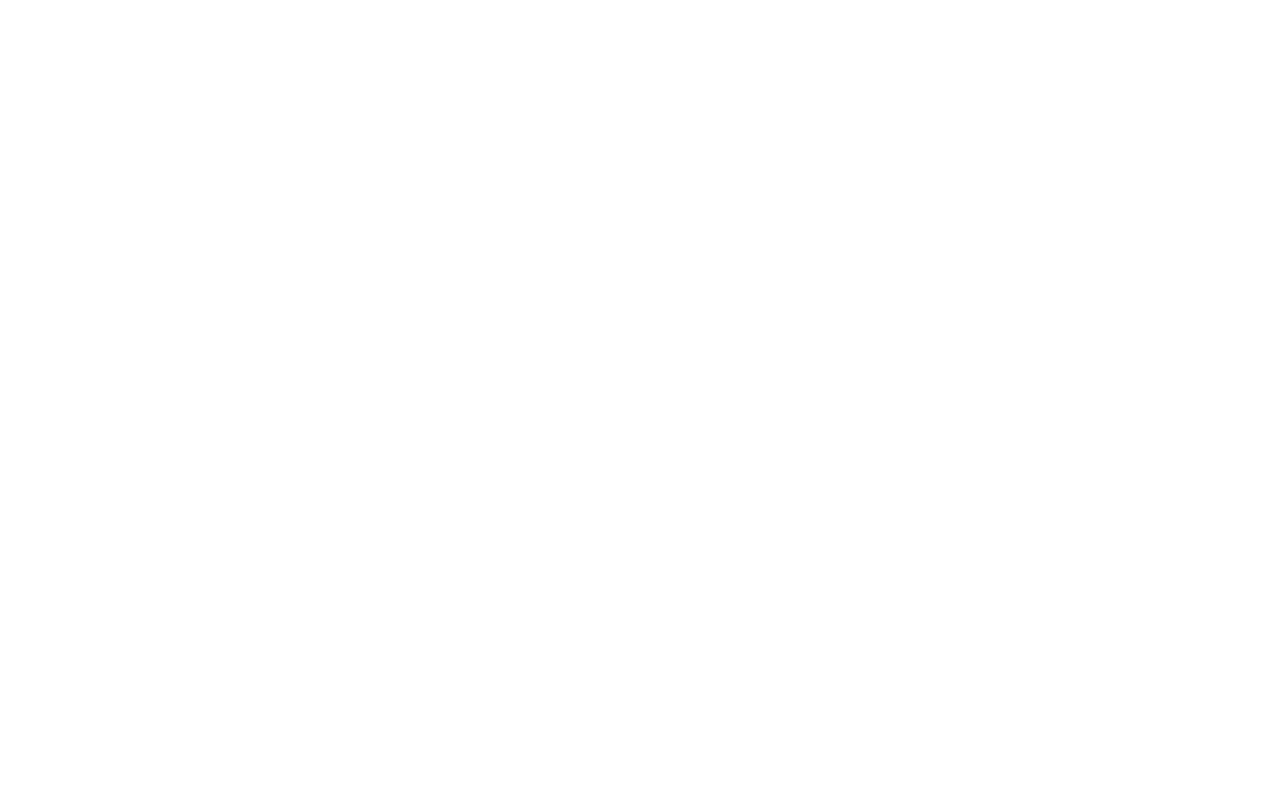
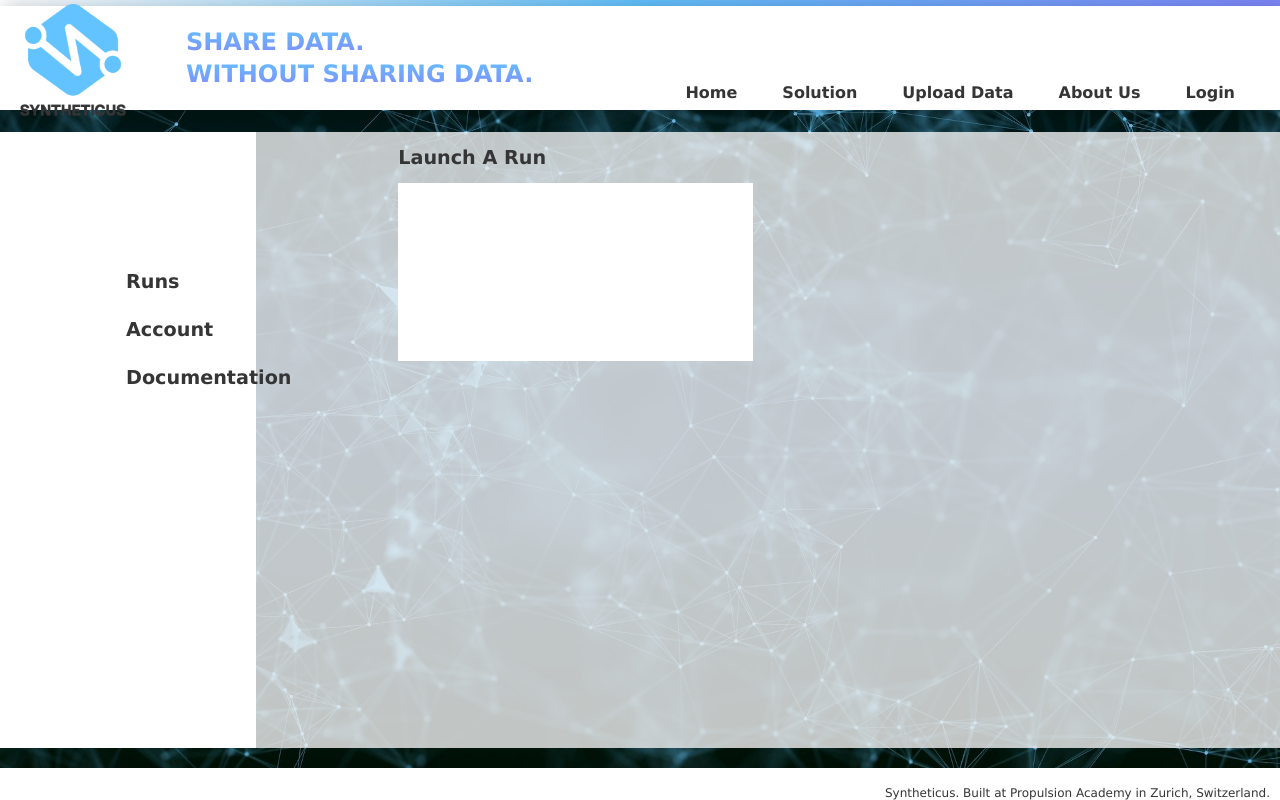
Before and after one commit to DHvarchilkova/syntheticus, a React (Create React App) app in the folder frontend/: page /upload in a window 1280 px wide. Built offline with nearby package versions, Linux system fonts and the light colour scheme.

Commit message:
rolling homepage

```diff
--- a/frontend/src/components/Home/index2.js
+++ b/frontend/src/components/Home/index2.js
@@ -1,8 +1,20 @@
 import React, { Component } from 'react';
 import styled from 'styled-components';
 
-import Body from '../Body';
+import MainHeader from '../MainHeader';
+import Footer from '../Footer';
+import { BlueButton } from '../../styles/GlobalButtons'
+
+
+import chart from '../../assets/chart1.png';
 import stock4 from '../../assets/stock4.jpg';
+
+
+const ContentWrapper = styled.div`
+    width: 100%;
+    height: 96vh;
+    overflow: auto;
+`;
 
 const FirstContainer = styled.div`
     width: 100%;
@@ -19,7 +31,7 @@
 
 const MissionText1 = styled.p`
     margin-left: 126px;
-    margin-top: 42vh;
+    margin-top: 44vh;
     width: 25%;
     font-size: 24px;
     color: #ffffff;
@@ -35,11 +47,43 @@
     line-height: 1.5em;
 `;
 
+const SecondContainer = styled.div`
+    width: 100%;
+    height: 84vh;
+    display: flex;
+    justify-content: space-around;
+`;
+
+const ExampleGraph = styled.img`
+    width: 50%;
+    height: 53vh;
+    margin-top: 14vh;
+`;
+
+const ExampleRightHalf = styled.div`
+    width: 30%;
+`;
+
+const ExampleText = styled.p`
+    line-height: 1.5em;
+    font-size: 24px;
+    margin-top: 25vh;
+    background: -webkit-linear-gradient(#63c3ff, #8088fd);
+    -webkit-background-clip: text;
+    -webkit-text-fill-color: transparent;
+`;
+
+const ButtonContainer = styled.div`
+    margin-top: 6vh;
+    margin-right: 20%;
+`;
 
 class Home2 extends Component {
     render() {
         return (
-            <Body>
+            <div>
+                <MainHeader />
+                <ContentWrapper>
                     <FirstContainer>
                         <MissionText>
                             <MissionText1>Big data, data mining and
@@ -50,7 +94,18 @@
                             </MissionText2>
                         </MissionText>
                     </FirstContainer>
-            </Body>
+                    <SecondContainer>
+                        <ExampleGraph src={chart} />
+                        <ExampleRightHalf>
+                            <ExampleText>We live in a data driven generation where big data, data mining and
+                                artificial intelligence are revolutionizing the ways we obtain value from data.
+                            </ExampleText>
+                            <ButtonContainer><BlueButton>get started</BlueButton></ButtonContainer>
+                        </ExampleRightHalf>
+                    </SecondContainer>
+                </ContentWrapper>
+                <Footer />
+            </div>
         )
     }
 }
--- a/frontend/src/components/MainHeader/index.js
+++ b/frontend/src/components/MainHeader/index.js
@@ -43,7 +43,7 @@
 `;
 
 const TaglineText = styled.p`
-    font-size: 24px;
+    font-size: 1.5em;
     font-weight: bold;
     background: -webkit-linear-gradient(#63c3ff, #8088fd);
     -webkit-background-clip: text;
--- /dev/null
+++ b/frontend/src/components/Upload/index.js
@@ -0,0 +1,90 @@
+import React, { Component } from 'react';
+import styled from 'styled-components';
+
+import Body from '../Body';
+
+import logo from '../../assets/logo.png';
+import stock3 from '../../assets/stock3.jpg';
+
+
+const FirstContainer = styled.div`
+    width: 100%;
+    height: 96vh;
+    background: url(${stock3});
+    background-size: cover;
+    background-repeat: no-repeat;
+`;
+
+const UploadBlock = styled.div`
+    width: 100%;
+    height: 77vh;
+    margin-top: 16.5vh;
+    background-color: rgba(242, 242, 242, 0.8);
+    display: flex;
+    align-items: flex-start;
+`;
+
+const LeftMenu = styled.div`
+    width: 20%;
+    height: 100%;
+    display: flex;
+    flex-direction: column;
+    background-color: #ffffff;
+    align-items: flex-start;
+    padding-left: 126px;
+    padding-top: 126px;
+`;
+
+const UploadNavigation = styled.p`
+    font-size: 1.2em;
+    font-weight: bold;
+    line-height: 2.5em;
+    cursor: pointer;
+`;
+
+const DragDropContainer = styled.div`
+    height: 72%;
+    width: 37%;
+    margin-left: 10%;
+`;
+
+const DragDropField = styled.div`
+    height: 40%;
+    width: 75%;
+    margin-top: 3%;
+    margin-left: 3%;
+    background: #ffffff;
+`;
+
+const MenuText = styled.p`
+    font-size: 1.2em;
+    font-weight: bold;
+    margin-top: 3%;
+    margin-left: 3%;
+`;
+
+
+class Upload extends Component {
+    render() {
+        return (
+            <Body>
+                <FirstContainer>
+                    <UploadBlock>
+                        <LeftMenu>
+                            <UploadNavigation>Runs</UploadNavigation>
+                            <UploadNavigation>Account</UploadNavigation>
+                            <UploadNavigation>Documentation</UploadNavigation>
+                        </LeftMenu>
+                        <DragDropContainer>
+                            <MenuText>Launch A Run</MenuText>
+                            <DragDropField></DragDropField>
+                        </DragDropContainer>
+                    </UploadBlock>
+
+                </FirstContainer>
+            </Body>
+        )
+    }
+}
+
+export default Upload;
--- a/frontend/src/routes/index.js
+++ b/frontend/src/routes/index.js
@@ -8,6 +8,7 @@
 import EmailValidation from "../components/EmailValidation";
 import Body from "../components/Body";
 import Home2 from "../components/Home/index2";
+import Upload from "../components/Upload";
 
 
 const Routes = () => {
@@ -21,6 +22,7 @@
                 <Route exact path = '/register' component={Register} />
                 <Route exact path = '/verify' component={EmailValidation} />
                 <Route exact path = '/body' component={Body} />
+                <Route exact path = '/upload' component={Upload} />
             </Switch>
         </Router>
     )
--- /dev/null
+++ b/frontend/src/styles/GlobalButtons/index.js
@@ -0,0 +1,14 @@
+import styled from "styled-components";
+
+export const BlueButton = styled.div`
+    width: 200px;
+    height: 56px;
+    display: flex;
+    justify-content: center;
+    align-items: center;
+    color: #ffffff;
+    border-radius: 28px;
+    background: -webkit-linear-gradient(#63c3ff, #8088fd);
+    cursor: pointer;
+    text-transform: uppercase;
+`;
```
Lines whose indentation alone changed are shown as unchanged.
